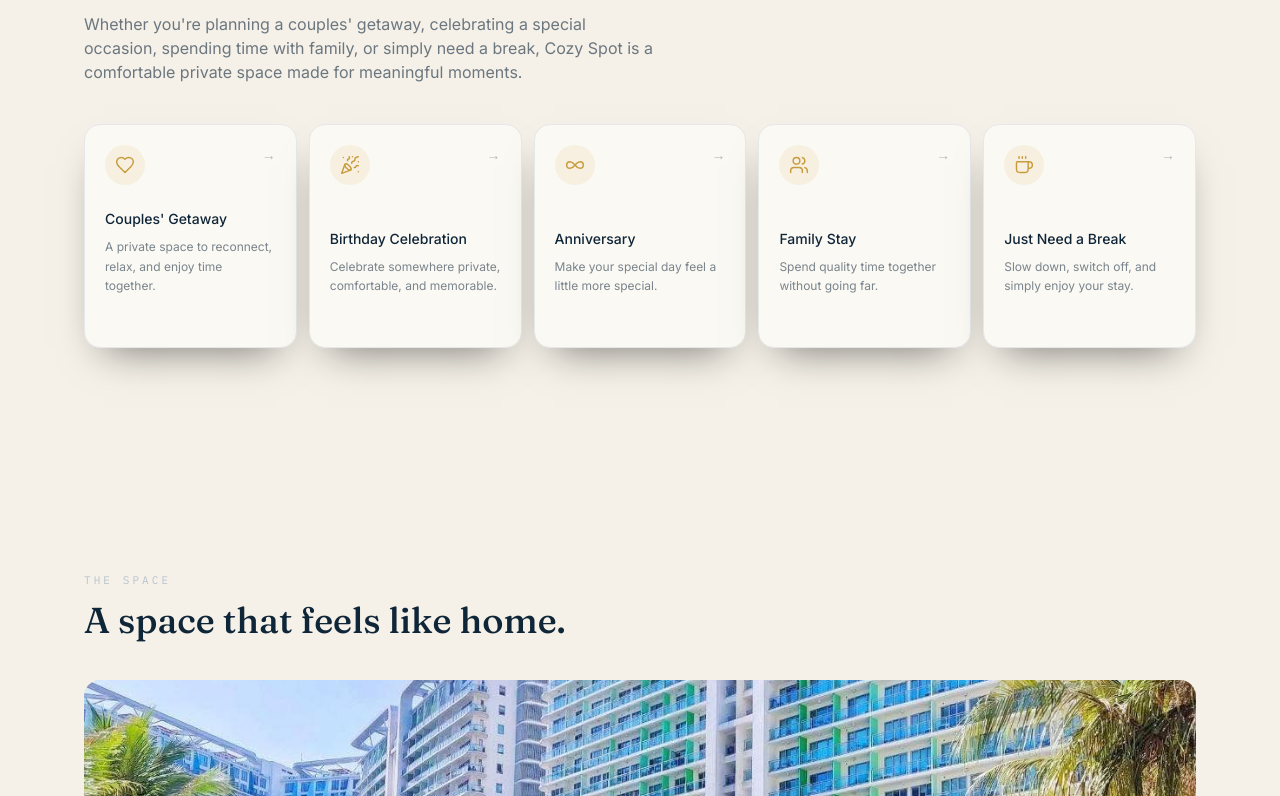
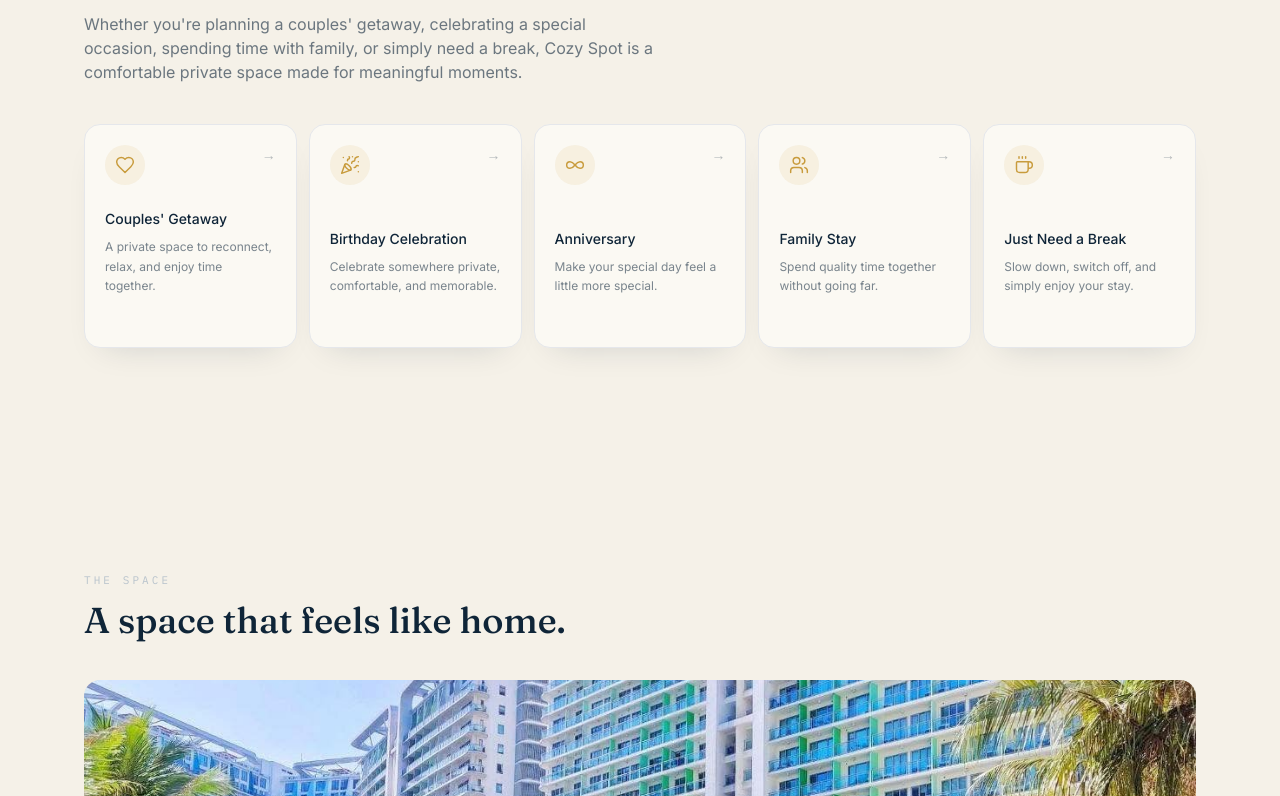
Before and after one commit to cozyspot-azurestaycation/cozyspotazurestaycation206, a Next.js app: page / in a window 1280 px wide. Shown: the part 984-1780 px from the top of the page. Built offline with nearby package versions, Linux system fonts and the light colour scheme; no server answers.

Commit message:
Add files via upload

```diff
--- a/components/booking-cta.tsx
+++ b/components/booking-cta.tsx
@@ -61,7 +61,7 @@ Thank you!`
         {/* Booking form */}
         <form
           onSubmit={handleSubmit}
-          className="mt-6 rounded-2xl border border-ink/10 bg-cloud p-5 shadow-card sm:p-6"
+          className="mt-6 rounded-2xl border border-ink/10 bg-cloud p-5 shadow-card-light sm:p-6"
         >
           <div className="grid grid-cols-1 gap-4 sm:grid-cols-2 lg:grid-cols-4">
 
--- a/components/experience-picker.tsx
+++ b/components/experience-picker.tsx
@@ -55,7 +55,7 @@ export function ExperiencePicker() {
           <a
             key={r.label}
             href="#book"
-            className="group flex min-h-[220px] flex-col justify-between rounded-2xl border border-ink/8 bg-cloud p-5 shadow-card transition-all duration-300 hover:-translate-y-1 hover:border-brass/40 hover:shadow-lg focus:outline-none focus:ring-2 focus:ring-brass/40"
+            className="group flex min-h-[220px] flex-col justify-between rounded-2xl border border-ink/8 bg-cloud p-5 shadow-card-light transition-all duration-300 hover:-translate-y-1 hover:border-brass/40 hover:shadow-lg focus:outline-none focus:ring-2 focus:ring-brass/40"
           >
             <div className="flex items-start justify-between">
               <span
--- a/components/viber-qr.tsx
+++ b/components/viber-qr.tsx
@@ -9,7 +9,7 @@ import { siteConfig } from "@/lib/site-config";
  */
 export function ViberQr() {
   return (
-    <div className="flex w-fit flex-col items-center gap-3 rounded-2xl bg-linen p-5 text-center shadow-card">
+    <div className="flex w-fit flex-col items-center gap-3 rounded-2xl bg-linen p-5 text-center shadow-card-light">
       <p className="text-xs font-medium text-ink">
         {siteConfig.shortName} Staycation
         <br />
```
